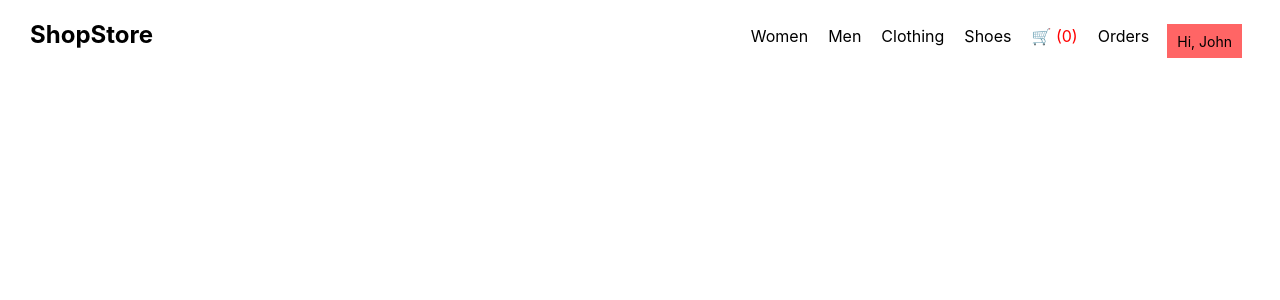
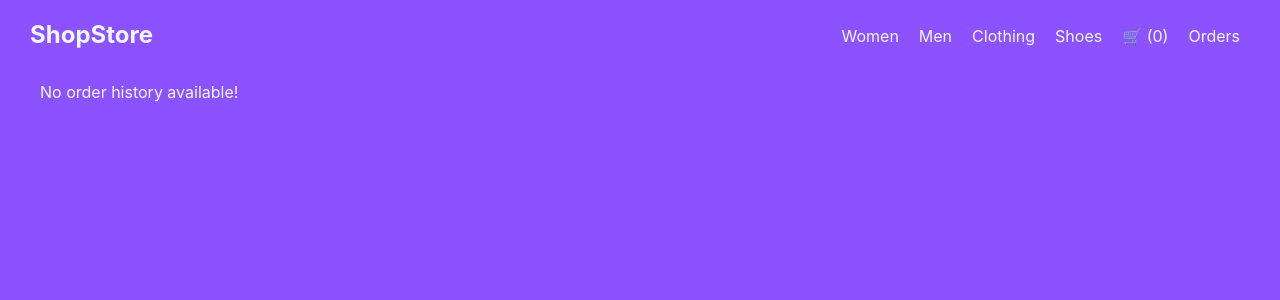
Before and after one commit to anupam-aditya/ShopStore, a React (Create React App) app: page /orders in a window 1280 px wide. Shown: the top 300 px of the page. Built offline with nearby package versions, Linux system fonts and the light colour scheme.

Commit message:
orders styling carts

```diff
--- a/src/components/checkout/Checkout.css
+++ b/src/components/checkout/Checkout.css
@@ -25,6 +25,6 @@
 }
 
 .checkout-container a {
-  color: rgb(255 0 57);
+	color: #c9e265;
 	text-decoration: underline;
 }
--- a/src/components/navbar/Navbar.js
+++ b/src/components/navbar/Navbar.js
@@ -1,13 +1,20 @@
 import React, { useContext } from "react";
-import { Link } from "react-router-dom";
+import { Link, useNavigate, useLocation } from "react-router-dom";
 import "./Navbar.css";
 import { GlobalContext } from "../../context/GlobalState";
 
 const Navbar = () => {
+	const navigate = useNavigate();
+	const location = useLocation();
 	const { cart, changeFilter } = useContext(GlobalContext);
 	const updateHandler = (item) => {
 		const filter = item.target.innerHTML;
 		changeFilter(filter);
+		if (
+			location.pathname.includes("/orders") ||
+			location.pathname.includes("/cart")
+		)
+			navigate("/");
 	};
 	return (
 		<div className="navbar">
@@ -21,16 +28,12 @@ const Navbar = () => {
 				<li onClick={updateHandler}>Shoes</li>
 				<Link to="/cart">
 					<li>
-						&#128722;{" "}
-						<span className="card-count" style={{ color: "red" }}>
-							({cart.length})
-						</span>
+						&#128722; <span className="card-count">({cart.length})</span>
 					</li>
 				</Link>
 				<Link to="/orders">
 					<li>Orders</li>
 				</Link>
-				<button className="nav-btn">Hi, John</button>
 			</ul>
 		</div>
 	);
--- a/src/components/orders/Orders.js
+++ b/src/components/orders/Orders.js
@@ -5,7 +5,8 @@ function Orders() {
 	const { orders } = useContext(GlobalContext);
 	return (
 		<div className="cart-list">
-      {orders.map((order) => (
+			{orders.length > 0 ? (
+				orders.map((order) => (
 					<div className="checkout-container" key={order.orderId}>
 						<h3>#ID-62Z-{order.orderId}</h3>
 						{order.items.map((item) => (
@@ -18,7 +19,10 @@ function Orders() {
 							</div>
 						))}
 					</div>
-      ))}
+				))
+			) : (
+				<div className="item-expectedDelivery">No order history available!</div>
+			)}
 		</div>
 	);
 }
--- a/src/index.css
+++ b/src/index.css
@@ -32,3 +32,8 @@ code {
 ::-webkit-scrollbar-thumb:hover {
 	background: rgb(39, 39, 39);
 }
+
+html {
+	background: #8c52ff;
+	color: aliceblue;
+}
```
Lines whose indentation alone changed are shown as unchanged.
